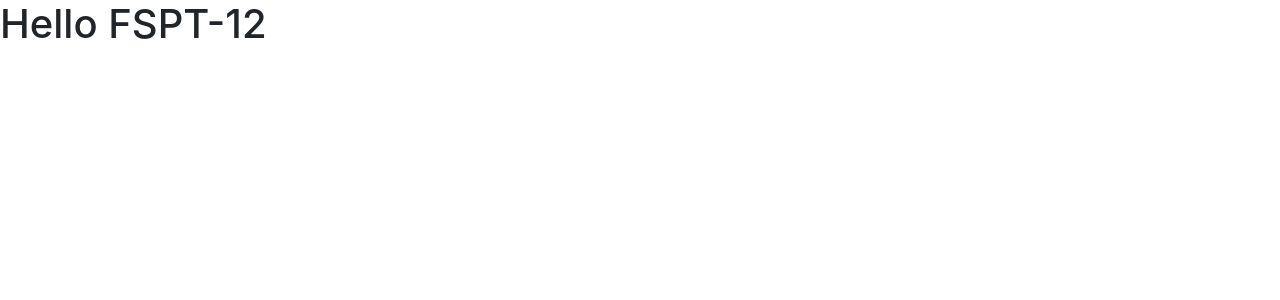
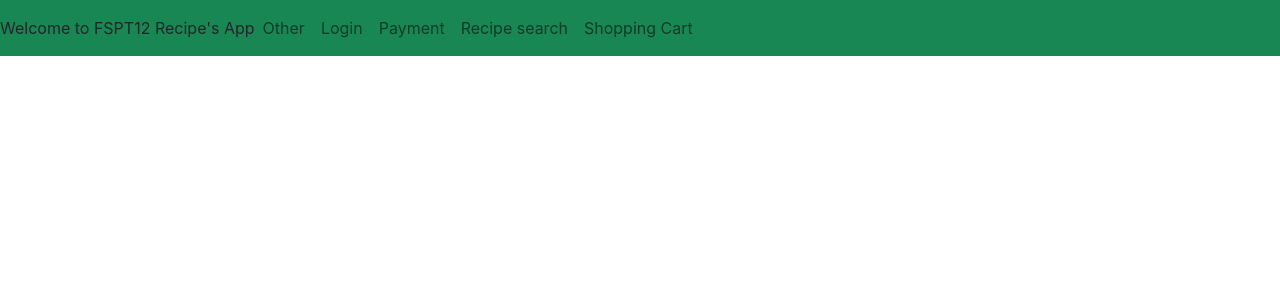
Before and after one commit to CodeOp-tech/FSPT12-final-project, a React (Create React App) app in the folder client/: page / in a window 1280 px wide. Shown: the top 300 px of the page. Built offline with nearby package versions, Linux system fonts and the light colour scheme.

Commit message:
complete routes

```diff
--- a/client/package.json
+++ b/client/package.json
@@ -3,12 +3,17 @@
   "version": "0.1.0",
   "private": true,
   "dependencies": {
+    "@splidejs/react-splide": "^0.7.12",
     "@testing-library/jest-dom": "^5.16.5",
     "@testing-library/react": "^13.4.0",
     "@testing-library/user-event": "^13.5.0",
+    "bootstrap": "^5.2.2",
     "react": "^18.2.0",
+    "react-bootstrap": "^2.6.0",
     "react-dom": "^18.2.0",
+    "react-router-dom": "^6.4.3",
     "react-scripts": "5.0.1",
+    "react-select": "^5.6.1",
     "web-vitals": "^2.1.4"
   },
   "scripts": {
--- a/client/src/App.js
+++ b/client/src/App.js
@@ -1,10 +1,39 @@
 import './App.css';
+import { Routes, Route} from "react-router-dom";
+import Nav from 'react-bootstrap/Nav';
+import Navbar from 'react-bootstrap/Navbar';
+import LoginA from './components/LoginA';
+import PaymentA from './components/PaymentA';
+import RecipesA from './components/RecipesA';
+import ShoppingA from './components/ShoppingA';
+import Other from './components/Other';
 
 function App() {
   return (
-    <div className="App">
-      <h1>Hello FSPT-12</h1>
-    </div>
+    <div className='App'>
+    <Navbar className="bg-success" bg="success" expand="lg">Welcome to FSPT12 Recipe's App
+      <Navbar.Toggle aria-controls="basic-navbar-nav" />
+      <Navbar.Collapse id="basic-navbar-nav">
+        <Nav className="me-auto">
+          <Nav.Link href="other">Other</Nav.Link>
+          <Nav.Link href="login">Login</Nav.Link>
+          <Nav.Link href="payment">Payment</Nav.Link>
+          <Nav.Link href="recipes">Recipe search</Nav.Link>
+          <Nav.Link href="shopping">Shopping Cart</Nav.Link>
+
+          </Nav>
+      </Navbar.Collapse>
+  </Navbar>
+
+  <Routes>
+      <Route path="other" element={<Other />} />
+      <Route path="login" element={<LoginA />} />
+      <Route path="payment" element={<PaymentA />} />
+      <Route path="recipes" element={<RecipesA />}/>
+      <Route path="shopping" element={<ShoppingA />}/>
+  </Routes>
+
+  </div>
   );
 }
 
--- a/client/src/index.js
+++ b/client/src/index.js
@@ -1,13 +1,14 @@
 import React from 'react';
 import ReactDOM from 'react-dom/client';
+import { BrowserRouter } from "react-router-dom";
 import './index.css';
 import App from './App';
 
 const root = ReactDOM.createRoot(document.getElementById('root'));
 root.render(
-  <React.StrictMode>
+  <BrowserRouter>
     <App />
-  </React.StrictMode>
+  </BrowserRouter>
 );
 
 // If you want to start measuring performance in your app, pass a function
```
